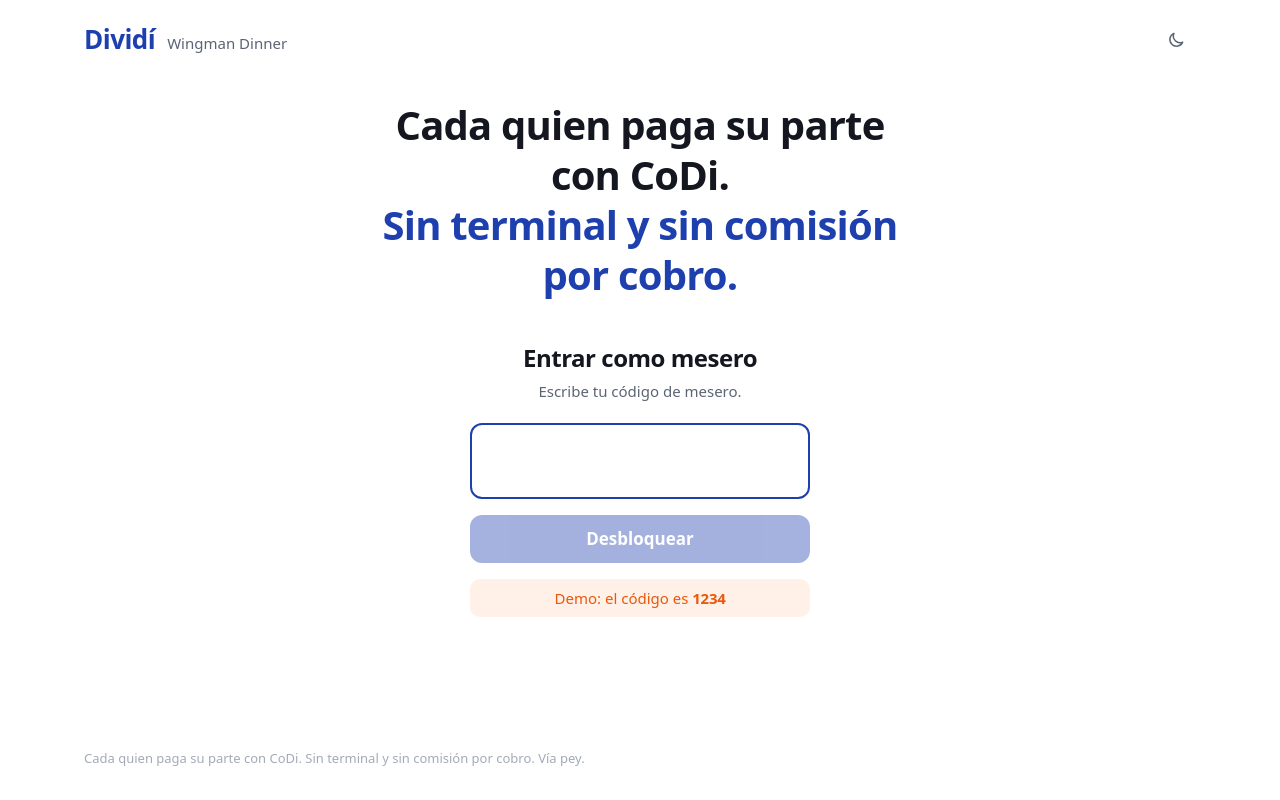
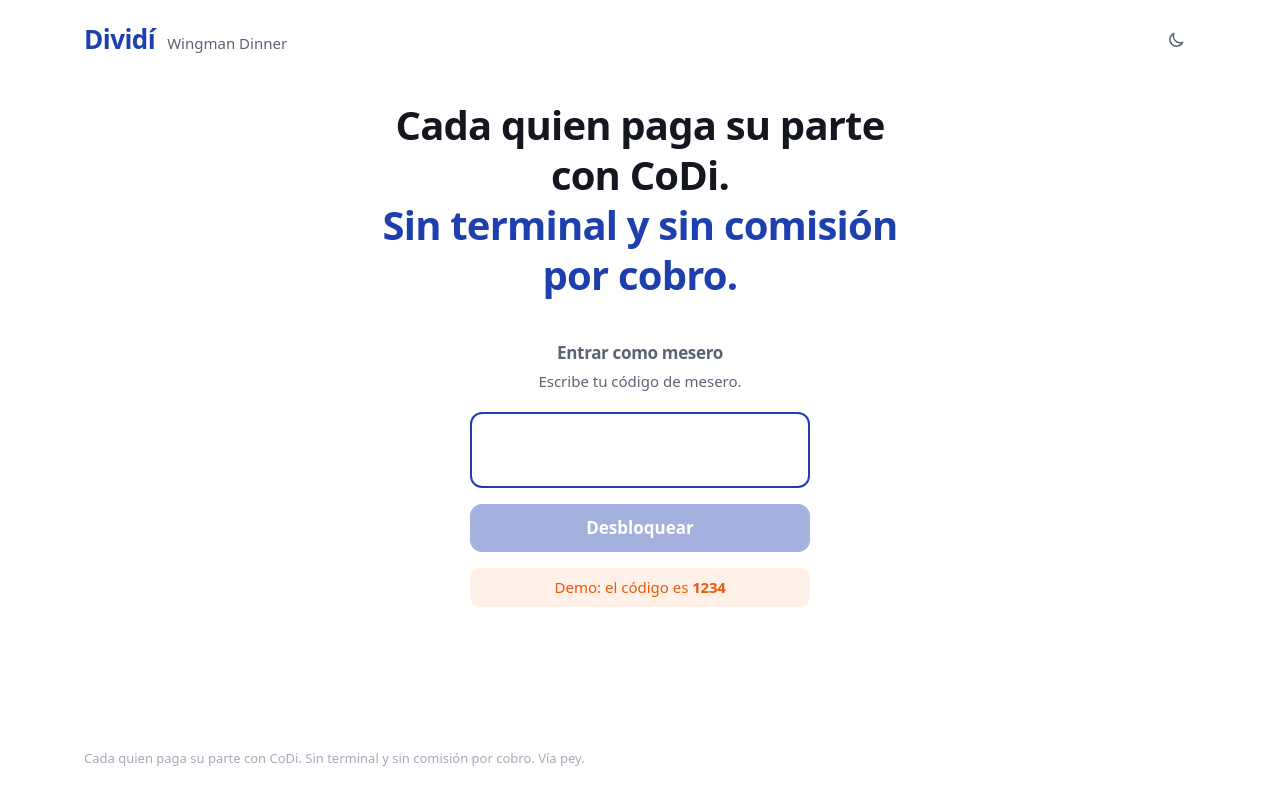
Before and after one commit to daniel-wing/divide-la-cuenta, a Next.js app: page / in a window 1280 px wide. Built offline with nearby package versions, Linux system fonts and the light colour scheme.

Commit message:
Formulario de codigo con titulo pequeno opcional

```diff
--- a/src/components/Waiter.tsx
+++ b/src/components/Waiter.tsx
@@ -43,7 +43,15 @@ export function useWaiter() {
 }
 
 /** PIN form. Used full page (dashboard) or inside a dialog. */
-export function PinForm({ onUnlock, title = "Entrar como mesero" }: { onUnlock: (pin: string) => Promise<boolean>; title?: string }) {
+export function PinForm({
+  onUnlock,
+  title = "Entrar como mesero",
+  small,
+}: {
+  onUnlock: (pin: string) => Promise<boolean>;
+  title?: string;
+  small?: boolean;
+}) {
   const [value, setValue] = useState("");
   const [error, setError] = useState(false);
   const [busy, setBusy] = useState(false);
@@ -68,7 +76,7 @@ export function PinForm({ onUnlock, title = "Entrar como mesero" }: { onUnlock:
         if (!ok) setValue("");
       }}
     >
-      <h2 className="text-[24px] font-bold">{title}</h2>
+      <h2 className={small ? "text-[17px] font-semibold text-muted" : "text-[24px] font-bold"}>{title}</h2>
       <p className="mt-1 text-[15px] text-muted">Escribe tu código de mesero.</p>
       <input
         autoFocus
```
